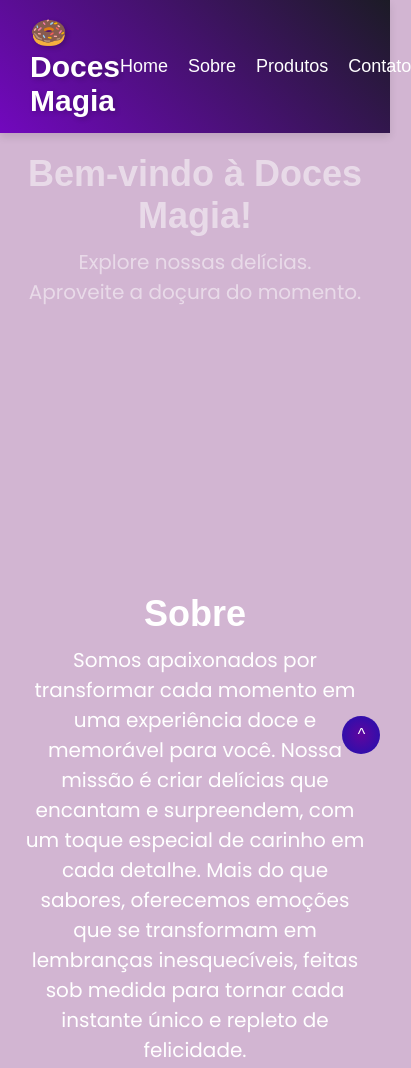
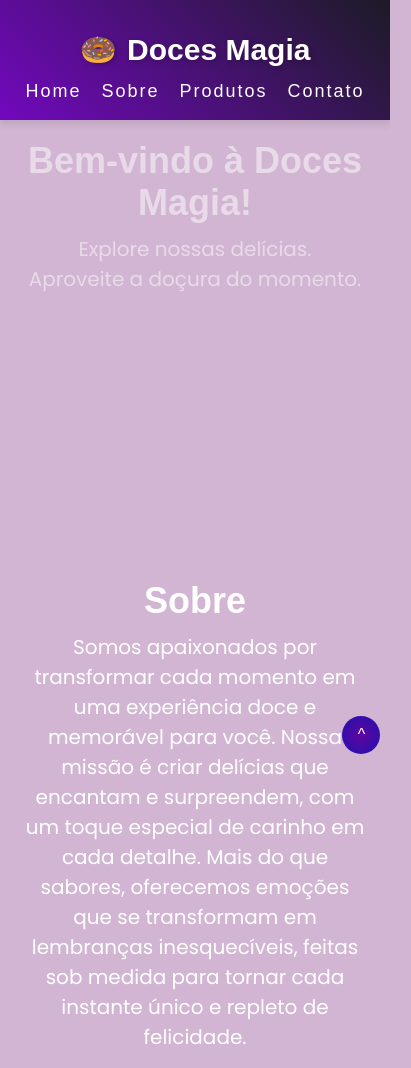
Before and after one commit to loydesousa/confeitaria_site, a plain HTML site: page index.html in a window 390 px wide. Shown: the top 1068 px of the page, 411 px wide, since content can reach past the window. Drawn offline with Linux system fonts and the light colour scheme.

Commit message:
Atualizar o style.css

```diff
--- a/style.css
+++ b/style.css
@@ -462,6 +462,23 @@ footer > section > p {
     .cart-button {
         display: none;
     }
+
+  .logo{
+    padding: 14px;
+  }
+
+  nav ul{
+    flex-direction: flex;
+    letter-spacing: 2px;
+
+  }
+
+  header {
+   flex-direction: column;
+   padding: 18px;
+  }
+
+
     }
 
 /**Config. Botão Voltar Ao Topo**/
```
